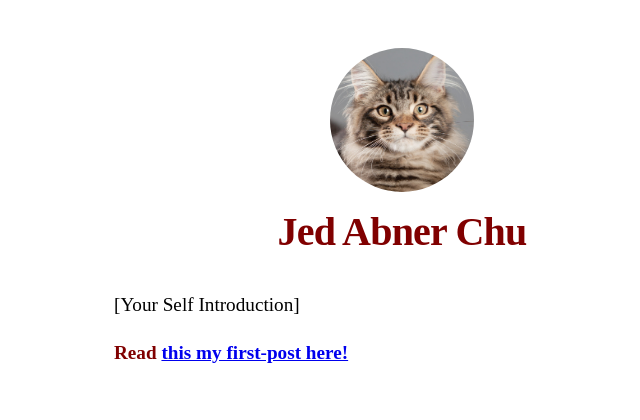
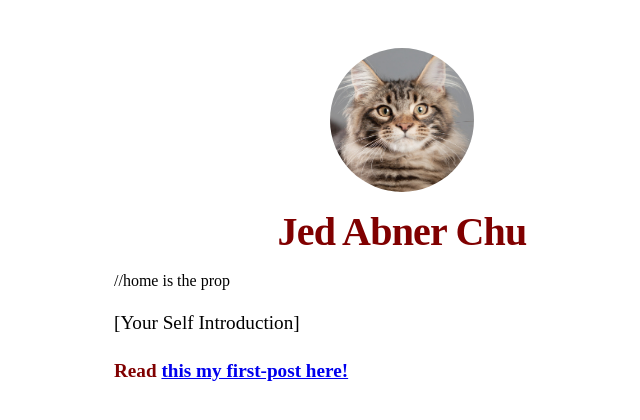
Before and after one commit to jackjk521/NextJS-Blog, a Next.js app in the folder nextjs-blog/: page / in a window 1280 px wide. Shown: the top 420 px of the page, without its empty margins (238-878 px from the left). Built offline with nearby package versions, Linux system fonts and the light colour scheme.

Commit message:
added comments in layout.js and index.js

```diff
--- a/nextjs-blog/components/layout.js
+++ b/nextjs-blog/components/layout.js
@@ -5,7 +5,7 @@ import utilStyles from '../styles/utils.module.css';
 import Link from 'next/link';
 
 const name = 'Jed Abner Chu';
-export const siteTitle = 'Next.js Sample Website';
+export const siteTitle = 'Next.js Sample Website'; {/* to pass a variable from one file to another via variable name*/ }
 
 export default function Layout({ children, home }) {
     return (
@@ -16,16 +16,19 @@ export default function Layout({ children, home }) {
                     name="description"
                     content="Learn how to build a personal website using Next.js"
                 />
-                {/*<meta*/}
-                {/*    property="og:image"*/}
-                {/*    content={`https://og-image.vercel.app/${encodeURI(*/}
-                {/*        siteTitle,*/}
-                {/*    )}.png?theme=light&md=0&fontSize=75px&images=https%3A%2F%2Fassets.vercel.com%2Fimage%2Fupload%2Ffront%2Fassets%2Fdesign%2Fnextjs-black-logo.svg`}*/}
-                {/*/>*/}
+                <meta
+                    property="og:image"
+                    content={`https://og-image.vercel.app/${encodeURI(
+                        siteTitle,
+                    )}.png?theme=light&md=0&fontSize=75px&images=https%3A%2F%2Fassets.vercel.com%2Fimage%2Fupload%2Ffront%2Fassets%2Fdesign%2Fnextjs-black-logo.svg`}
+                />
+                {/*meta tags (like og:image), which are used to describe a page's content*/}
+
                 <meta name="og:title" content={siteTitle} />
                 <meta name="twitter:card" content="summary_large_image" />
             </Head>
             <header className={styles.header}>
+                {/*home is the prop used to know if the page is home or not (adjusts the sizes of the image and all the specified changes)*/}
                 {home ? (
                     <>
                         <Image
--- a/nextjs-blog/pages/index.js
+++ b/nextjs-blog/pages/index.js
@@ -28,7 +28,7 @@ export default function Home() {
                 console.log(`script loaded correctly, cats are now falling `)
             }
             />
-            <Layout home>
+            <Layout home> //home is the prop
                 <Head>
                     <title>{siteTitle}</title>
                 </Head>
```
